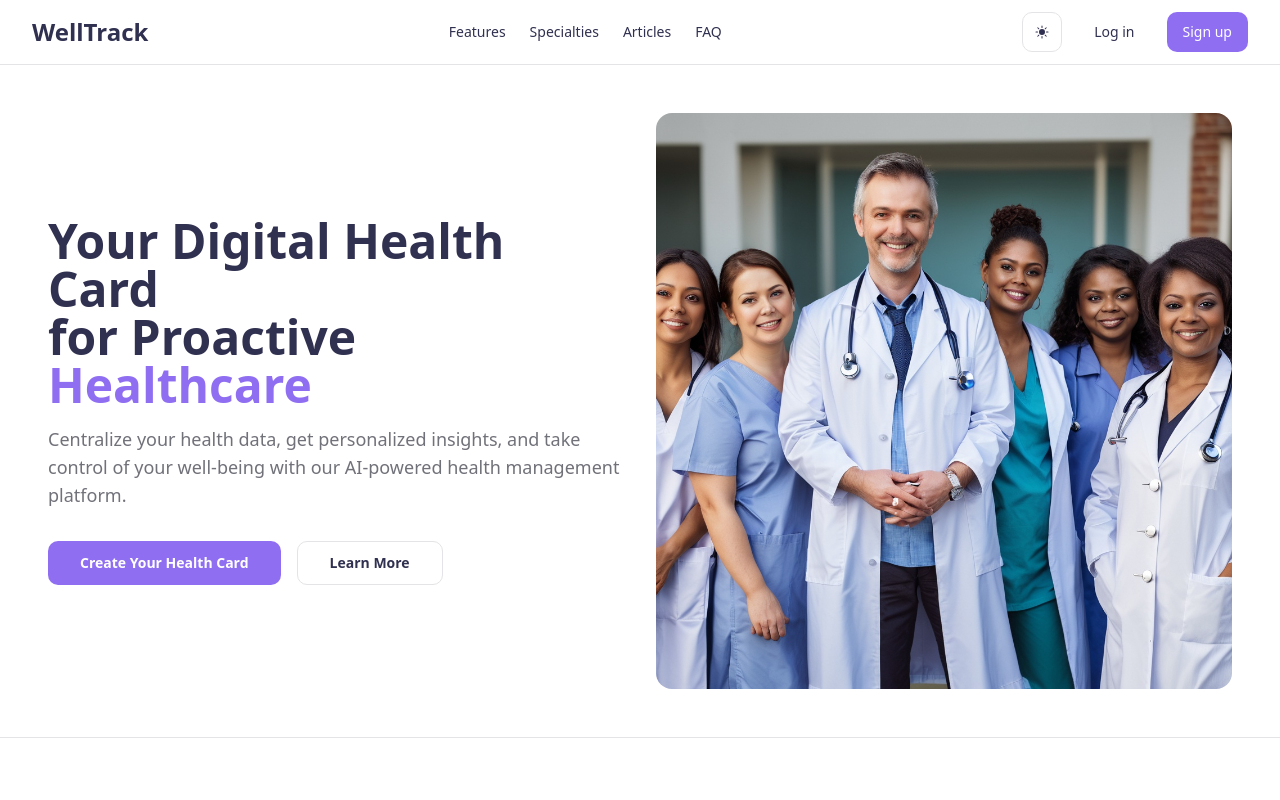
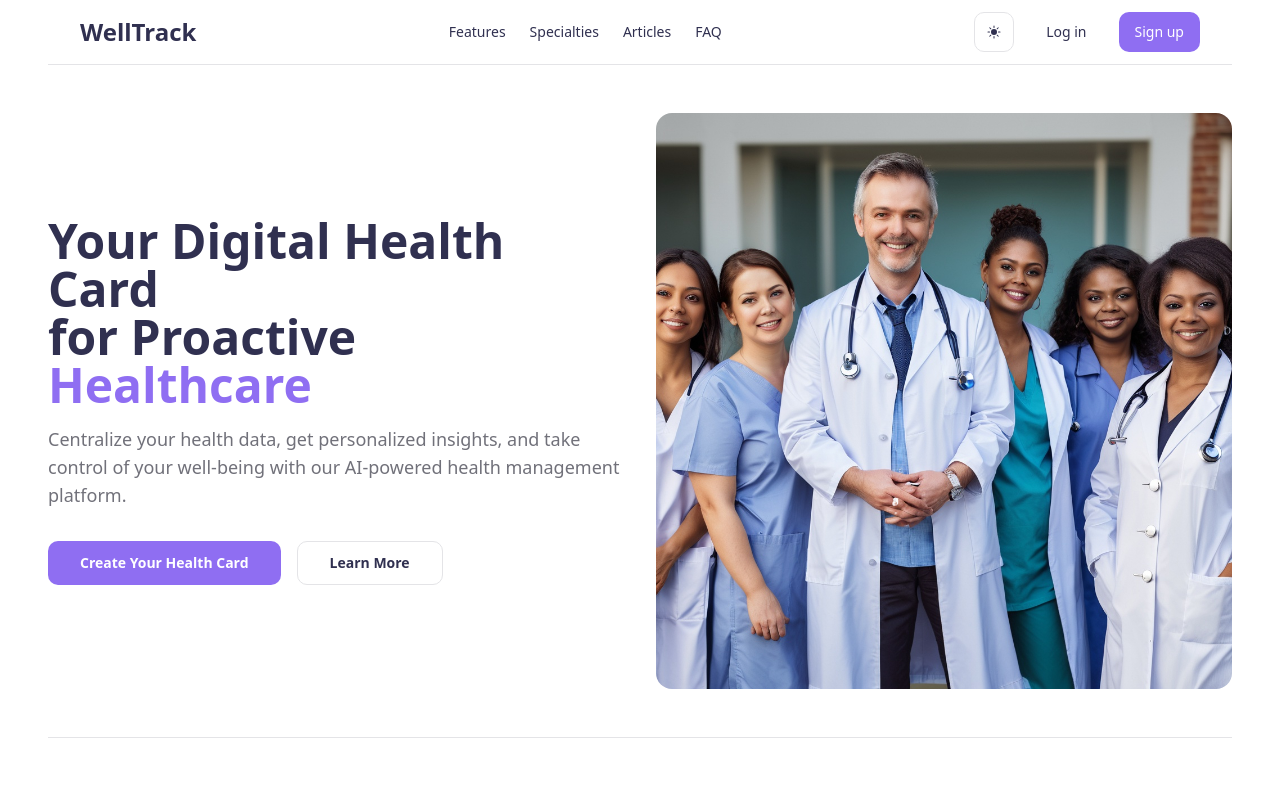
Before and after one commit to ankurbansal15/well-track, a Next.js app: page / in a window 1280 px wide. Shown: the top 800 px of the page. Built offline with nearby package versions, Linux system fonts and the light colour scheme.

Commit message:
Landing Page fix

```diff
--- a/app/layout.tsx
+++ b/app/layout.tsx
@@ -32,11 +32,11 @@ export default function RootLayout({
 
   return (
     <html lang="en" suppressHydrationWarning>
-      <body className={cn("min-h-screen bg-background font-sans antialiased", fontSans.variable)}>
+      <body className={cn("min-h-screen w-full bg-background font-sans antialiased", fontSans.variable)}>
         <SessionProvider>
           <ThemeProvider attribute="class" defaultTheme="light" enableSystem disableTransitionOnChange>
             {isPublicRoute ? (
-              <main className="w-full">{children}</main>
+              <main className="min-h-screen w-full max-w-full">{children}</main>
             ) : (
               <SidebarProvider defaultOpen={true}>
                 <div className="flex w-full h-screen overflow-hidden">
--- a/app/page.tsx
+++ b/app/page.tsx
@@ -14,11 +14,11 @@ import {
 
 export default function LandingPage() {
   return (
-    <div className="flex min-h-screen flex-col">
+    <div className="flex min-h-screen flex-col px-12">
       <SiteHeader />
 
       {/* Hero Section */}
-      <section className="container flex flex-col lg:flex-row items-center gap-8 pt-12 pb-16 lg:py-12 px-12">
+      <section className="flex flex-col lg:flex-row items-center gap-8 pt-12 pb-16 lg:py-12">
         <div className="flex flex-col gap-4 lg:w-1/2 text-center lg:text-left">
           <h1 className="text-3xl sm:text-4xl lg:text-5xl font-bold leading-tight">
             Your Digital Health Card <br className="hidden lg:inline" />
@@ -50,7 +50,7 @@ export default function LandingPage() {
       </section>
 
       {/* Trust Indicators */}
-      <section className="container py-16 lg:py-24 border-t px-12">
+      <section className="py-16 lg:py-24 border-t">
         <h2 className="text-2xl sm:text-3xl font-bold text-center mb-4">Why Choose Our Platform?</h2>
         <p className="text-base sm:text-lg text-center text-muted-foreground mb-10 lg:mb-16">
           Empowering you with cutting-edge health technology
@@ -103,7 +103,7 @@ export default function LandingPage() {
       </section>
 
       {/* Key Features Section */}
-      <section className="container py-16 lg:py-24 px-12">
+      <section className="py-16 lg:py-24">
         <h2 className="text-2xl sm:text-3xl font-bold text-center mb-4">Key Features of Our Platform</h2>
         <p className="text-base sm:text-lg text-center text-muted-foreground mb-10 lg:mb-16 max-w-[800px] mx-auto">
           Discover how our digital health card revolutionizes personal health management
@@ -155,7 +155,7 @@ export default function LandingPage() {
       </section>
 
       {/* AI Recommendation Section */}
-      <section className="container py-16 lg:py-24 border-t px-12">
+      <section className="py-16 lg:py-24 border-t">
         <div className="flex flex-col lg:flex-row items-center gap-10 lg:gap-16">
           <div className="lg:w-1/2">
             <Image
@@ -195,7 +195,7 @@ export default function LandingPage() {
       </section>
 
       {/* Call to Action */}
-      <section className="container py-16 lg:py-24 text-center px-12">
+      <section className="py-16 lg:py-24 text-center">
         <h2 className="text-2xl sm:text-3xl lg:text-4xl font-bold mb-5">Ready to Take Control of Your Health?</h2>
         <p className="text-base sm:text-lg text-muted-foreground mb-10 max-w-[600px] mx-auto">
           Join thousands of users who are already benefiting from our AI-powered health management platform.
--- a/components/site-header.tsx
+++ b/components/site-header.tsx
@@ -12,7 +12,7 @@ interface SiteHeaderProps {
 export function SiteHeader({ className = "" }: SiteHeaderProps) {
   return (
     <header className={`sticky top-0 z-50 w-full border-b bg-background/95 backdrop-blur supports-[backdrop-filter]:bg-background/60 ${className}`}>
-      <div className="container flex h-16 items-center justify-between px-4 md:px-6 lg:px-8">
+      <div className="flex h-16 items-center justify-between px-4 md:px-6 lg:px-8">
         <Link href="/" className="flex items-center space-x-2">
           <span className="text-xl sm:text-2xl font-bold">WellTrack</span>
         </Link>
```
